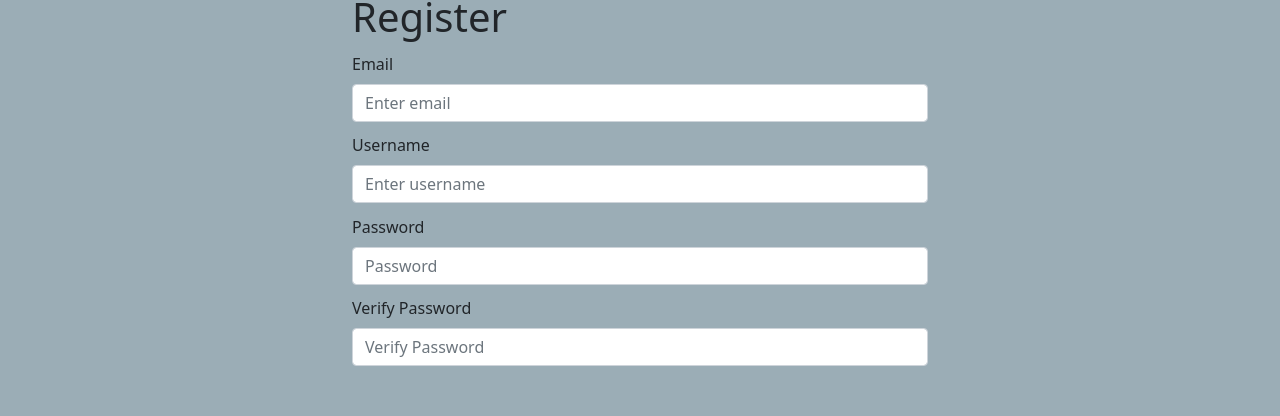
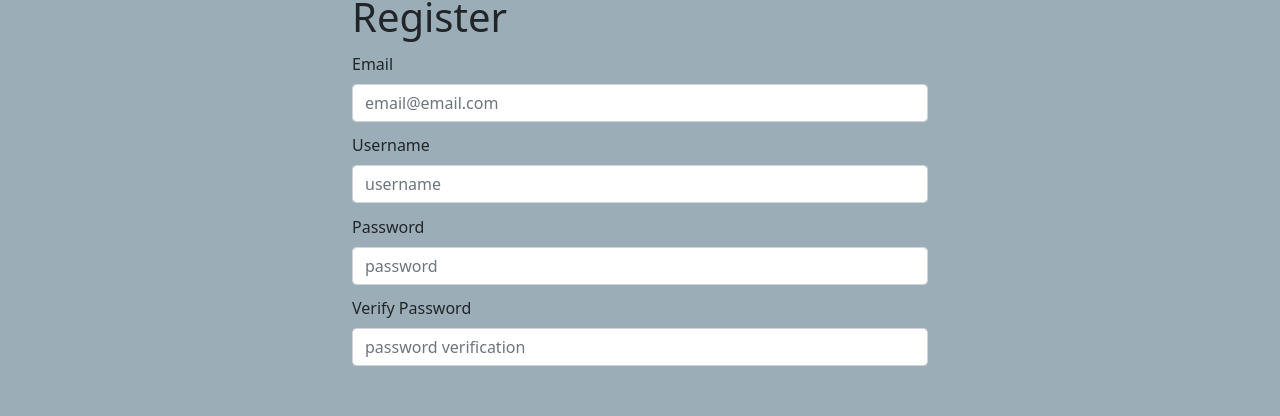
Before and after one commit to MeganPaffrath/time-tracker, a React (Create React App) app in the folder frontend/: page /login in a window 1280 px wide. Both pictures are taken after a click on the button "Register". Shown: the part 113-529 px from the top of the page. Built offline with nearby package versions, Linux system fonts and the light colour scheme.

Commit message:
time logger - expired auth rediret

```diff
--- a/frontend/src/components/pages/Login.jsx
+++ b/frontend/src/components/pages/Login.jsx
@@ -55,11 +55,11 @@ export default function Login() {
           <Form onSubmit={submit}>
             <Form.Group controlId="username">
               <Form.Label>Username</Form.Label>
-              <Form.Control type="username" placeholder="Enter username" onChange={e => setUsername(e.target.value)}/>
+              <Form.Control type="username" placeholder="username" onChange={e => setUsername(e.target.value)}/>
             </Form.Group>
             <Form.Group controlId="password">
               <Form.Label>Password</Form.Label>
-              <Form.Control type="password" placeholder="Password" onChange={e => setPassword(e.target.value)}/>
+              <Form.Control type="password" placeholder="password" onChange={e => setPassword(e.target.value)}/>
             </Form.Group>
             <ErrorMessage message={error} />
             <center>
--- a/frontend/src/components/pages/Register.jsx
+++ b/frontend/src/components/pages/Register.jsx
@@ -67,19 +67,19 @@ export default function Register() {
         <Form onSubmit={submitRegister}>
           <Form.Group controlId="email">
               <Form.Label>Email</Form.Label>
-              <Form.Control type="email" placeholder="Enter email" onChange={e => setEmail(e.target.value)}/>
+              <Form.Control type="email" placeholder="email@email.com" onChange={e => setEmail(e.target.value)}/>
             </Form.Group>
           <Form.Group controlId="username">
             <Form.Label>Username</Form.Label>
-            <Form.Control type="username" placeholder="Enter username" onChange={e => setUsername(e.target.value)}/>
+            <Form.Control type="username" placeholder="username" onChange={e => setUsername(e.target.value)}/>
           </Form.Group>
           <Form.Group controlId="password">
             <Form.Label>Password</Form.Label>
-            <Form.Control type="password" placeholder="Password" onChange={e => setPassword(e.target.value)}/>
+            <Form.Control type="password" placeholder="password" onChange={e => setPassword(e.target.value)}/>
           </Form.Group>
           <Form.Group controlId="password">
             <Form.Label>Verify Password</Form.Label>
-            <Form.Control type="password" placeholder="Verify Password" onChange={e => setVerifyPassword(e.target.value)}/>
+            <Form.Control type="password" placeholder="password verification" onChange={e => setVerifyPassword(e.target.value)}/>
           </Form.Group>
           <center>
           <ErrorMessage message={error} />
--- a/frontend/src/components/pages/TimeLogger.jsx
+++ b/frontend/src/components/pages/TimeLogger.jsx
@@ -1,5 +1,8 @@
-import React, {useState, useEffect } from 'react';
+import React, {useState, useEffect, useContext } from 'react';
+import UserContext from '../../context/UserContext';
 import Axios from "axios";
+import { useHistory } from 'react-router-dom';
+
 // COMPONENTS
 import ErrorMessage from "../other/ErrorMesage";
 // bootstrap
@@ -7,6 +10,9 @@ import 'bootstrap/dist/css/bootstrap.min.css';
 import {Form, Button } from 'react-bootstrap';
 
 export default function TimeLogger({ update, setUpdate, activities }) {
+  const {userData, setUserData} = useContext(UserContext);
+  const history = useHistory();
+
   let [date, setDate] = useState();
   const [totalMinutes, setTotalMinutes] = useState(0);
   const [minutes, setMinutes] = useState(0);
@@ -81,8 +87,16 @@ export default function TimeLogger({ update, setUpdate, activities }) {
         }
       }
     } catch (err) {
-      err.response.data.msg && setError(err.response.data.msg);
-      console.log(err.response.data.msg);
+      if (err.response.data.msg === "invalid user/token") {
+          setUserData({
+            id: undefined,
+            username: undefined
+          })
+          localStorage.setItem("auth-token", "");
+          history.push("/login");
+      } else {
+        console.log(err.response);
+      }
     }
   }
 
```
Also changed, not shown: 1 other file (tests, documents, lock files or other folders).
